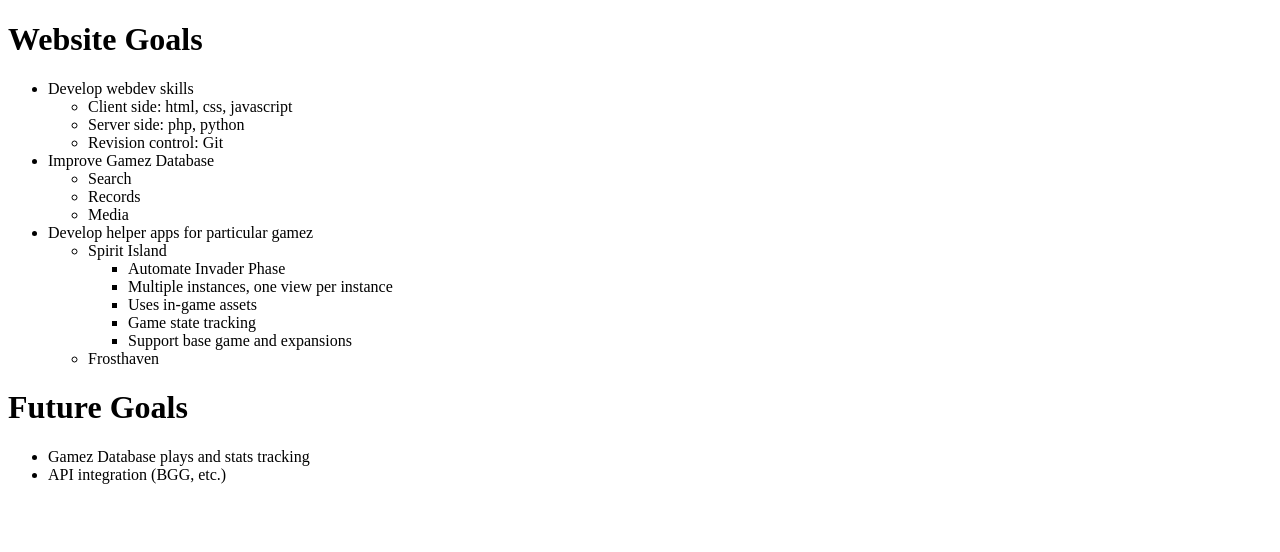
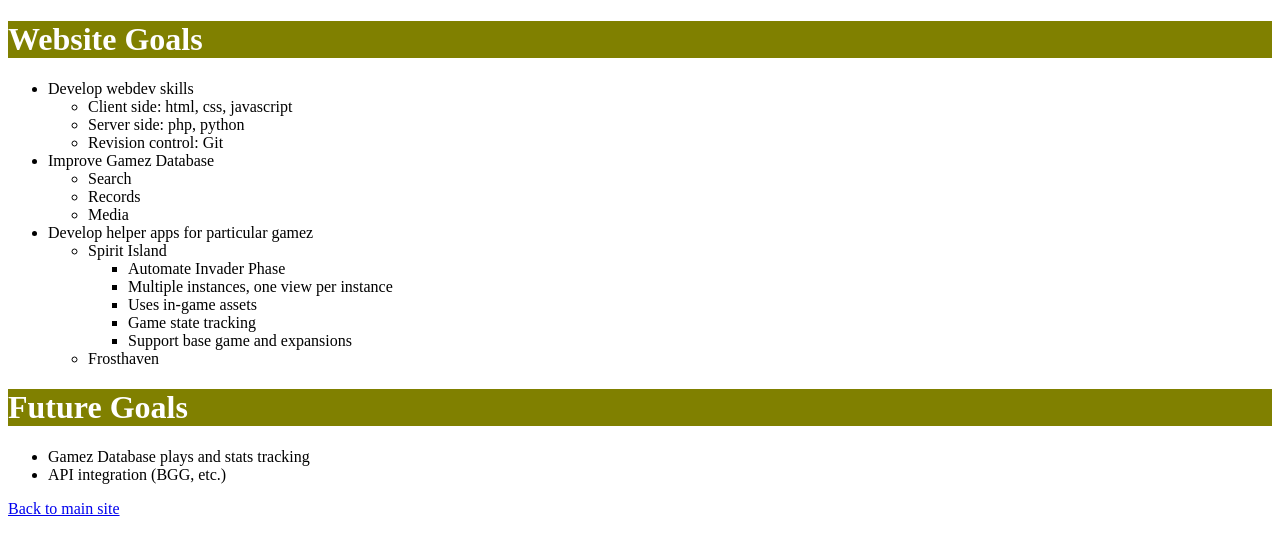
Before and after one commit to shenanigansgaemz/shenanigansgaemz.github.io, a plain HTML site: page goals.html in a window 1280 px wide. Drawn offline with Linux system fonts and the light colour scheme.

Commit message:
Added stylesheet to goals.html

```diff
--- a/goals.html
+++ b/goals.html
@@ -1,5 +1,10 @@
 <!DOCTYPE html>
 <html>
+
+<head>
+<link rel="stylesheet" href="stylesheet_main.css">
+</head>
+
 <body>
 <h1>Website Goals</h1>
 <ul>
@@ -35,5 +40,7 @@
   <li>API integration (BGG, etc.)</li>
 </ul>
 
+<p><a href="index.html">Back to main site</p>
+
 </body>
 </html>
```
